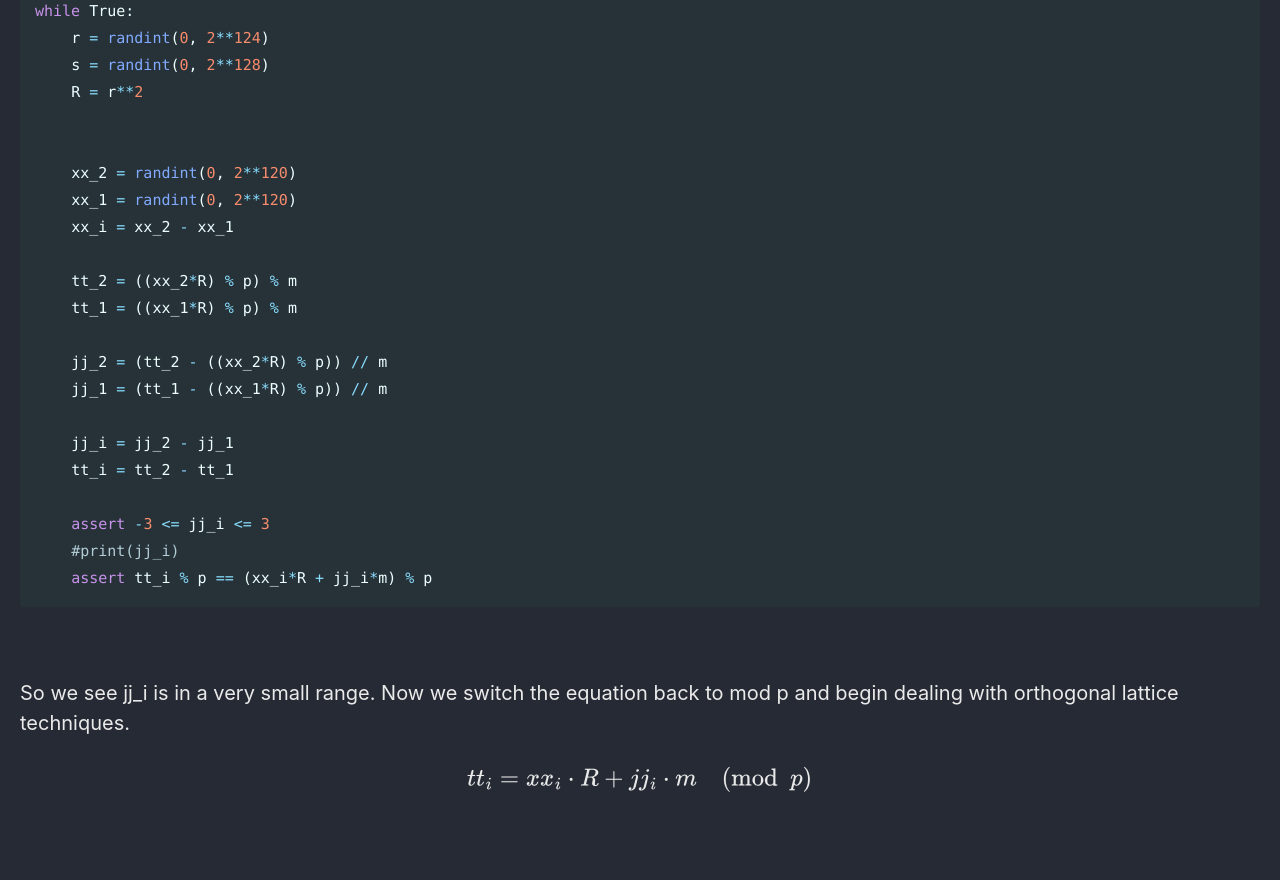
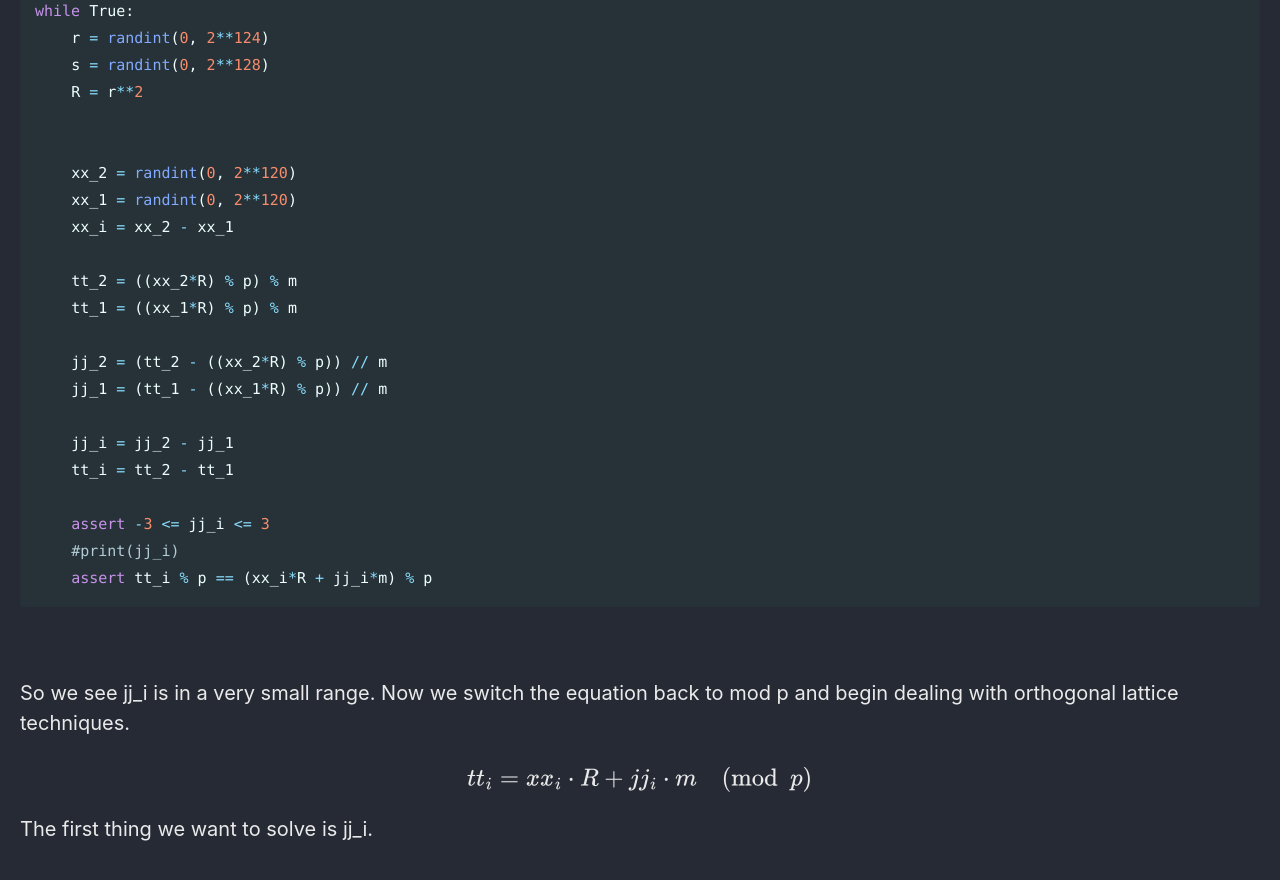
Before and after one commit to Connor-McCartney/Connor-McCartney.github.io, a Jekyll site: the page built from _pages/cryptography/other/Nostalgic-SECCONCTF14.md, in a window 1280 px wide and 900 px high, scrolled down 8117 px. Shown: the top 880 px of the window. Built offline with Jekyll 4.4.1, drawn with Linux system fonts in a browser that asks for light colours; cached includes are drawn as plain includes; before the commit the page ends 8961 px from its top, so only the background shows below that.

Commit message:
Update Nostalgic-SECCONCTF14.md

```diff
--- a/_pages/cryptography/other/Nostalgic-SECCONCTF14.md
+++ b/_pages/cryptography/other/Nostalgic-SECCONCTF14.md
@@ -365,3 +365,6 @@ So we see jj_i is in a very small range. Now we switch the equation back to mod
 
 
 $$tt_i = xx_i \cdot R + jj_i \cdot m \pmod p$$
+
+
+The first thing we want to solve is jj_i.
```
